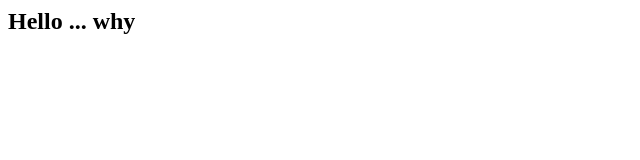
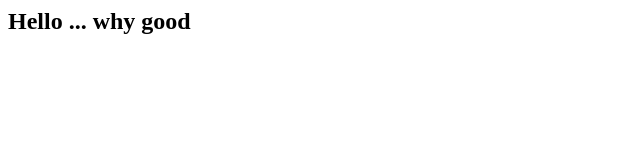
Before and after one commit to vpncanada/vpncanada.github.io, a plain HTML site: page index.html in a window 1280 px wide. Shown: the full height of the page, 0-640 px from the left. Drawn offline with Linux system fonts and the light colour scheme.

Commit message:
good file

```diff
--- a/index.html
+++ b/index.html
@@ -1 +1 @@
-<h2>Hello ... why</h2>
+<h2>Hello ... why good</h2>
```
